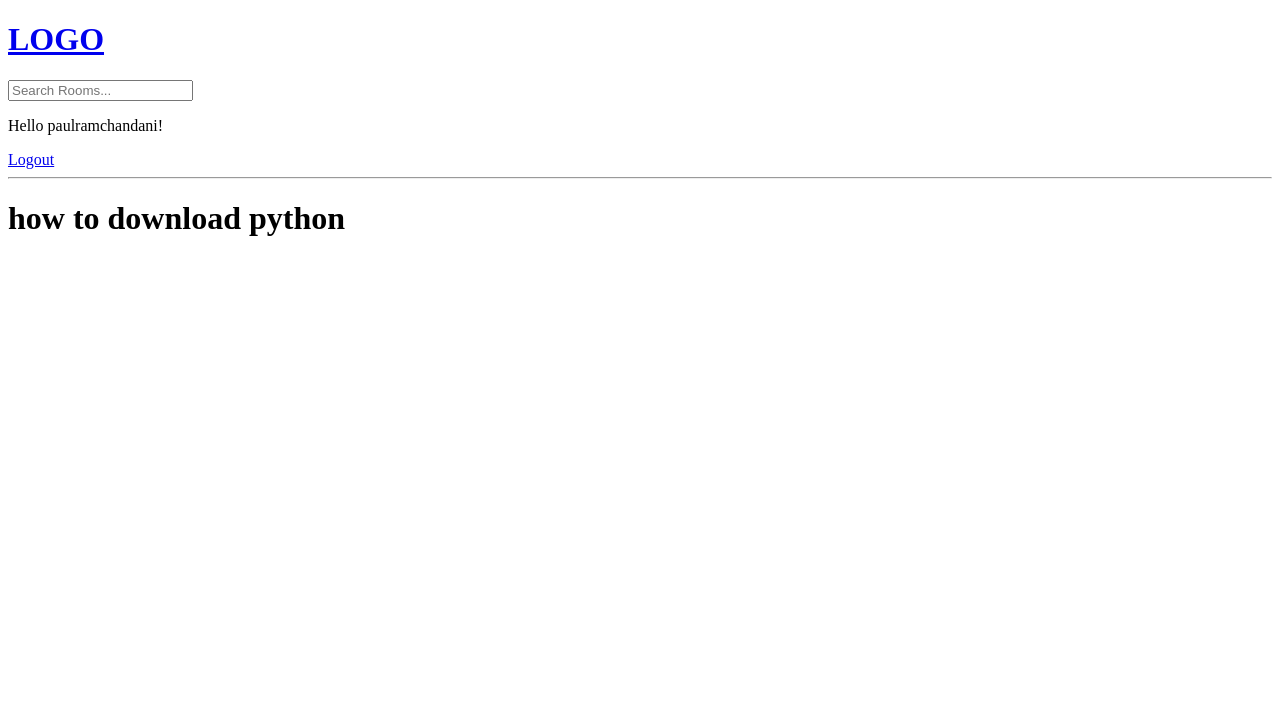
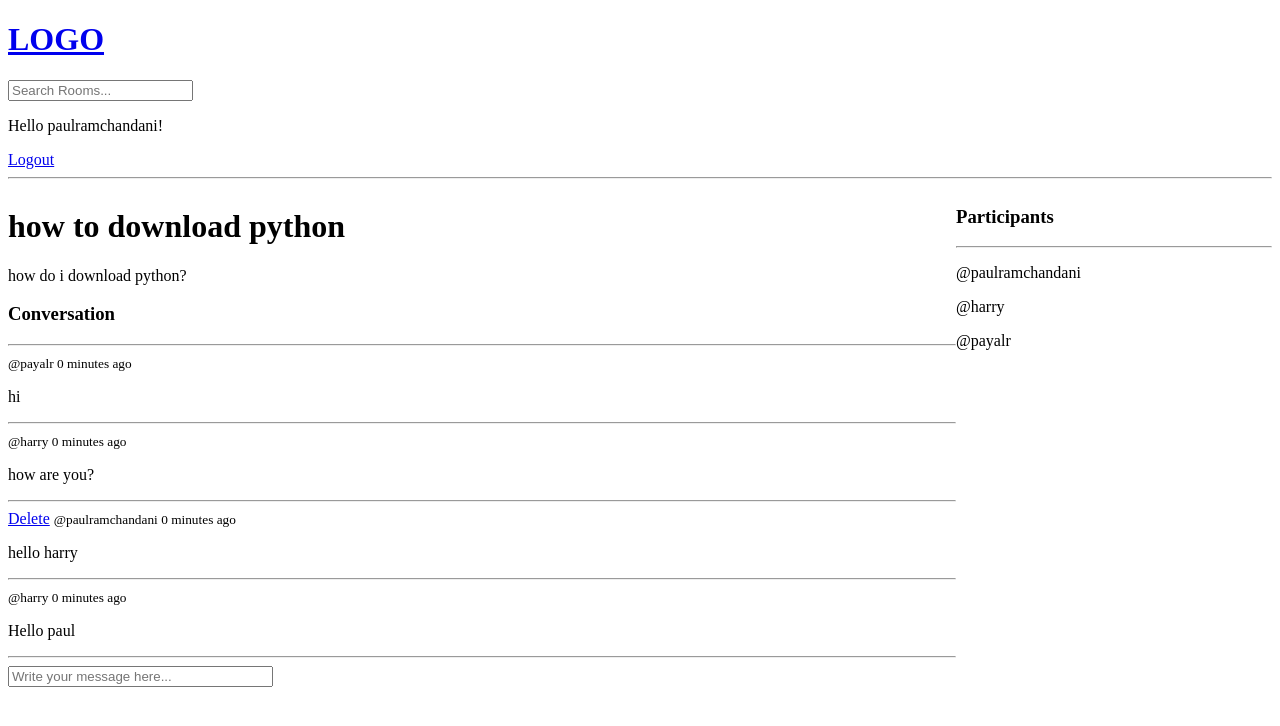
Before and after one commit to PaulRamchandani7/studybud, a Django app: page /room/7/ in a window 1280 px wide. Shown: the top 726 px of the page. Run offline with Django 5.2, Linux system fonts and the light colour scheme; a user stored in the database is signed in; data comes from the database, SQL or seed files in the repository; both versions use the stored data as it was after the commit.

Commit message:
3:01:25-  Chat Room Messages CRUD

```diff
--- a/base/models.py
+++ b/base/models.py
@@ -15,7 +15,7 @@ class Room(models.Model):
     topic = models.ForeignKey(Topic, on_delete=models.SET_NULL, null=True)
     name = models.CharField(max_length=200)
     description = models.TextField(null=True, blank=True)
-    #participants =
+    participants = models.ManyToManyField(User, related_name='participants', blank=True)
     updated = models.DateTimeField(auto_now=True)
     created = models.DateTimeField(auto_now_add=True)
 
--- a/base/templates/base/room.html
+++ b/base/templates/base/room.html
@@ -2,6 +2,67 @@
 
 
 {% block content %}
+
+<style>
+    .room-container {
+        display: grid;
+        grid-template-columns: 3fr 1fr;
+    }
+</style>
+
+
+<div class="room-container">
+
+<div>
+
 <h1>{{room.name}}</h1>
 
+<p>{{room.description}}</p>
+
+<div class="comment-wrapper">
+    <h3>Conversation</h3>
+    <hr>
+
+    {% for message in room_messages %}
+    <div>
+        {% if request.user == message.user %}
+        <a href="{% url 'delete-message' message.id  %}">Delete</a>
+        {% endif %}
+        <small>
+            @{{message.user}}  {{message.created|timesince}} ago
+        </small>
+        <p>{{message.body}}</p>
+        <hr>
+    </div>
+    {% endfor %}
+
+</div>
+
+{% if request.user.is_authenticated %}
+<div div class="comment-form">
+    <form method='POST' action=" ">
+        {% csrf_token %}
+        <input type="text" name="body" placeholder="Write your message here..." size="30"/>
+    </form>
+
+</div>
+{% endif %}
+  </div>
+  <div>
+    <h3>Participants</h3>
+    <hr>
+
+    {% for user in participants %}
+    <div>
+        <p>@{{user.username}}</p>
+
+    </div>
+
+
+    {% endfor %}
+
+
+  </div>
+</div>
+
 {% endblock content %}
--- a/base/urls.py
+++ b/base/urls.py
@@ -13,6 +13,7 @@ urlpatterns = [
     path('create-room/', views.createRoom, name='create-room'),
     path('update-room/<str:pk>/', views.updateRoom, name='update-room'),
     path('delete-room/<str:pk>/', views.deleteRoom, name='delete-room'),
+    path('delete-message/<str:pk>/', views.deleteMessage, name='delete-message'),
 
 
 ]
--- a/base/views.py
+++ b/base/views.py
@@ -6,7 +6,7 @@ from django.db.models import Q
 from django.contrib.auth.models import User
 from django.contrib.auth import authenticate, login, logout
 from django.contrib.auth.forms import UserCreationForm
-from .models import Room, Topic
+from .models import Room, Topic, Message
 from .forms import RoomForm
 
 # Create your views here.
@@ -84,8 +84,18 @@ def home(request):
 
 def room(request,pk):
     room = Room.objects.get(id=pk)
+    room_messages=room.message_set.all().order_by('-created')
+    participants = room.participants.all()
 
-    context = {'room': room}
+    if request.method == 'POST':
+     message = Message.objects.create(
+     user=request.user,
+     room=room,
+     body=request.POST.get('body')
+    )
+     room.participants.add(request.user)
+     return redirect('room', pk=room.id)
+    context = {'room': room, 'room_messages': room_messages, 'participants': participants}
     return render(request,'base/room.html', context)
 
 @login_required(login_url='login')
@@ -128,3 +138,15 @@ def deleteRoom(request, pk):
         room.delete()
         return redirect('home')
     return render(request, 'base/delete.html', {'obj':room})
+
+@login_required(login_url='login')
+def deleteMessage(request, pk):
+    message = Message.objects.get(id=pk)
+
+    if request.user != message.user:
+        return HttpResponse("You cannot delete another user's message!")
+
+    if request.method == 'POST':
+        message.delete()
+        return redirect('home')
+    return render(request, 'base/delete.html', {'obj':message})
```
Also changed, not shown: base/migrations/0003_alter_room_options_room_participants.py (added), db.sqlite3.
